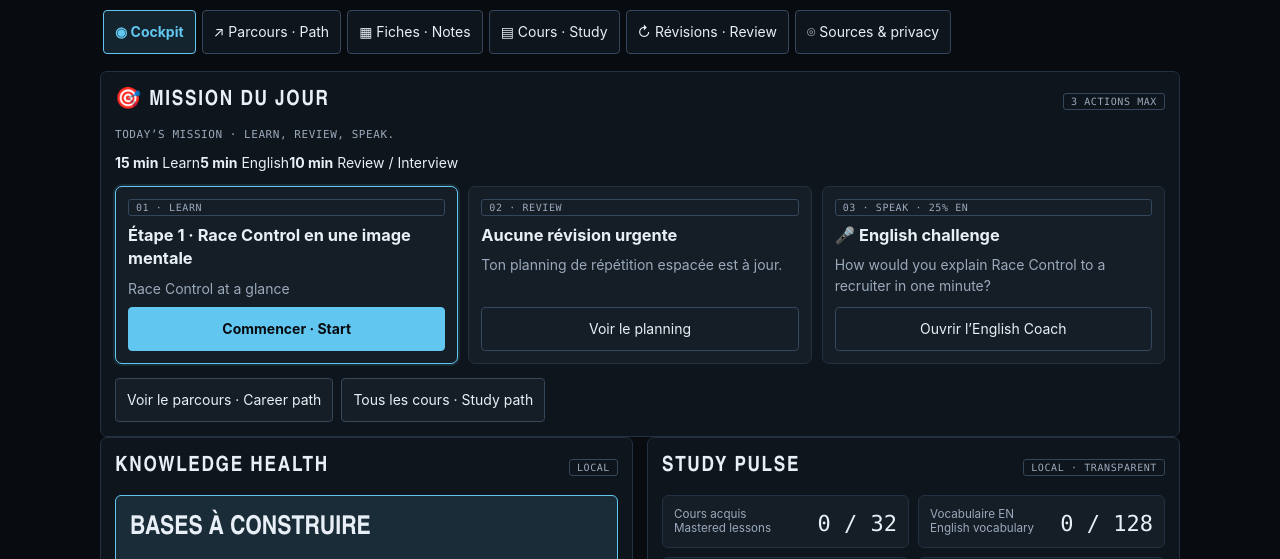
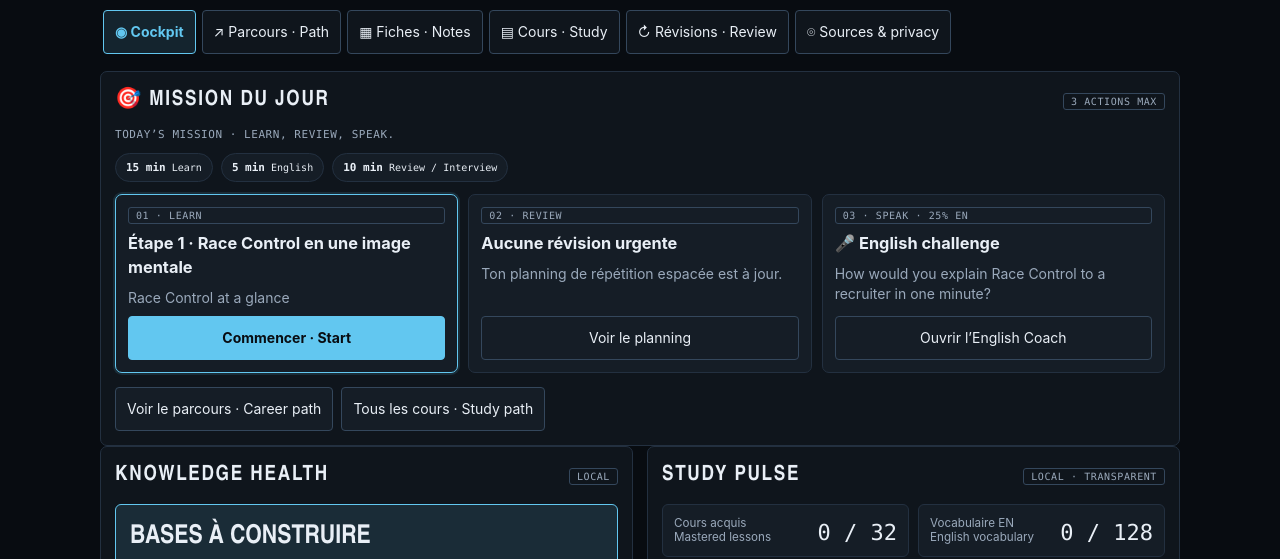
Before and after one commit to iPoower/Reconversion-Control, a website: page index.html in a window 1280 px wide. Shown: the part 215-774 px from the top of the page. Drawn offline with Linux system fonts and the light colour scheme.

Commit message:
style: add compact daily study recipe chips

```diff
--- a/style.css
+++ b/style.css
@@ -102,3 +102,7 @@
  .pulse-grid{grid-template-columns:1fr}
  .mission-card,.proof-card{padding:11px}
 }
+
+.session-recipe{display:flex;flex-wrap:wrap;gap:8px}
+.session-recipe span{border:1px solid var(--l);background:var(--p2);border-radius:99px;padding:7px 10px;font:10px var(--mono)}
+.session-recipe b{font-size:11px}
```
